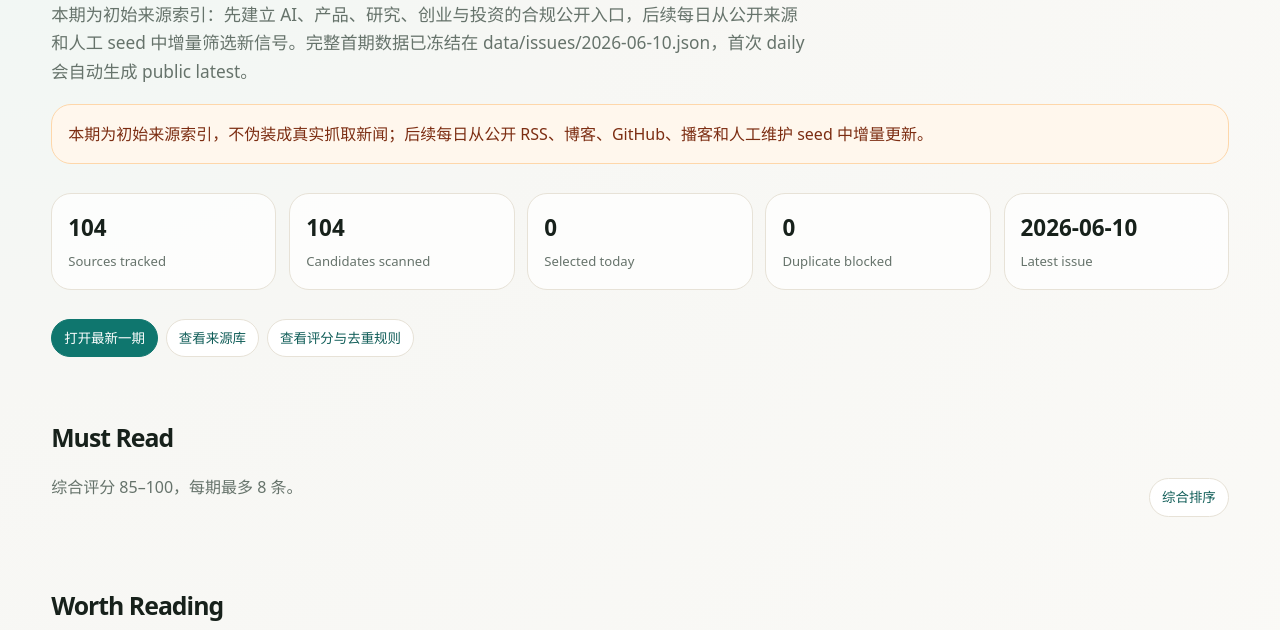
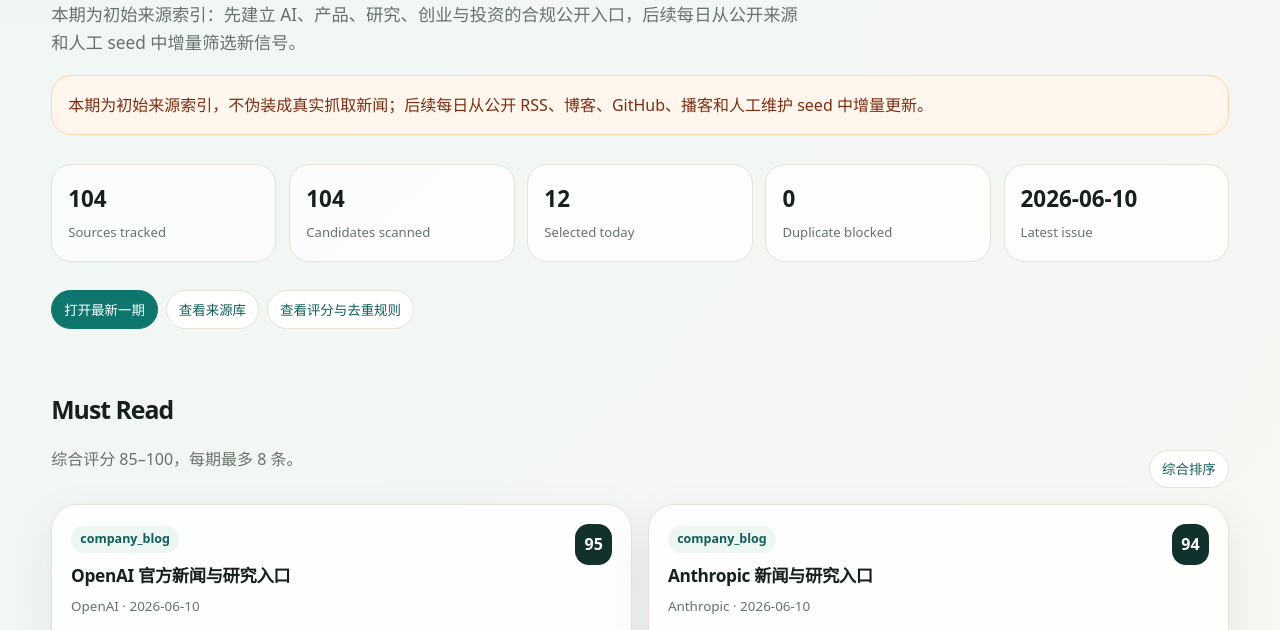
Before and after one commit to siner9586/x_signal_source, an Astro site: page / in a window 1280 px wide. Shown: the part 281-911 px from the top of the page. Built offline with nearby package versions, Linux system fonts and the light colour scheme; Astro itself is replaced by a stand-in of ours.

Commit message:
fix: fallback homepage to frozen issue data

```diff
--- a/src/pages/index.astro
+++ b/src/pages/index.astro
@@ -3,7 +3,13 @@
 import BaseLayout from '../layouts/BaseLayout.astro';
 import ItemCard from '../components/ItemCard.astro';
 const readJson = (p, fallback) => fs.existsSync(p) ? JSON.parse(fs.readFileSync(p, 'utf8')) : fallback;
-const latest = readJson('public/index-data/latest.json', { metadata:{issue_date:'pending',sources_scanned:0,candidates_count:0,selected_count:0,duplicates_blocked:0,generated_at:''}, summary:{one_liner:'等待首次 daily 流水线生成。'}, must_read:[], worth_reading:[], signal_watch:[], hot_rank:[] });
+const empty = { metadata:{issue_date:'pending',sources_scanned:0,candidates_count:0,selected_count:0,duplicates_blocked:0,generated_at:''}, summary:{one_liner:'等待首次 daily 流水线生成。'}, must_read:[], worth_reading:[], signal_watch:[], hot_rank:[] };
+const publicLatest = readJson('public/index-data/latest.json', empty);
+const selectedPublic = [...(publicLatest.must_read||[]), ...(publicLatest.worth_reading||[]), ...(publicLatest.signal_watch||[])];
+const issuesIndex = readJson('public/index-data/issues.json', []);
+const fallbackDate = publicLatest.metadata?.issue_date || issuesIndex[0]?.date;
+const frozenIssue = fallbackDate ? readJson(`data/issues/${fallbackDate}.json`, publicLatest) : publicLatest;
+const latest = selectedPublic.length ? publicLatest : frozenIssue;
 const selected = [...(latest.must_read||[]), ...(latest.worth_reading||[]), ...(latest.signal_watch||[])];
 ---
 <BaseLayout title="X Signal Source | 今日高价值信号源">
```
